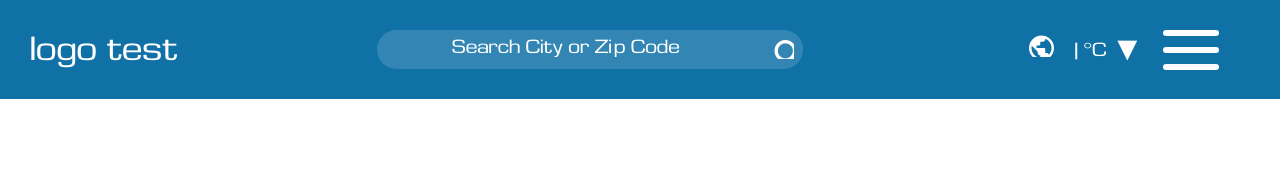
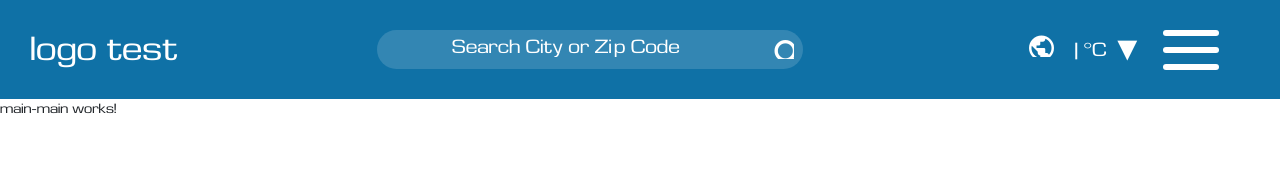
Before and after one commit to MatinKHD/WeatherAPI, an Angular app: page /weather in a window 1280 px wide. Shown: the top 189 px of the page. Built offline with nearby package versions, Linux system fonts and the light colour scheme.

Commit message:
create main-main component

```diff
--- /dev/null
+++ b/src/app/weather/main-main/main-main.component.html
@@ -0,0 +1 @@
+<p>main-main works!</p>
--- /dev/null
+++ b/src/app/weather/main-main/main-main.component.ts
@@ -0,0 +1,16 @@
+import {Component, OnInit} from '@angular/core';
+
+@Component({
+  selector: 'app-main-main',
+  templateUrl: './main-main.component.html',
+  styleUrls: ['./main-main.component.scss']
+})
+export class MainMainComponent implements OnInit {
+
+  constructor() {
+  }
+
+  ngOnInit(): void {
+  }
+
+}
--- a/src/app/weather/weather.component.html
+++ b/src/app/weather/weather.component.html
@@ -9,5 +9,5 @@
   <ng-container *ngIf="my">
     <app-main *ngIf="!loading" [cityNameForMain]="cityNameForWeather"></app-main>
   </ng-container>
-
+    <app-main-main></app-main-main>
 </div>
--- a/src/app/weather/weather.module.ts
+++ b/src/app/weather/weather.module.ts
@@ -17,13 +17,15 @@ import {MainComponent} from './main/main.component';
 import {WeatherService} from "./services/weather.service";
 import {HttpClientModule} from "@angular/common/http";
 import {SharedService} from "./services/shared.service";
+import {MainMainComponent} from './main-main/main-main.component';
 
 
 @NgModule({
   declarations: [
     WeatherComponent,
     NavbarComponent,
-    MainComponent
+    MainComponent,
+    MainMainComponent
   ],
   imports: [
     CommonModule,
```
Also changed, not shown: src/app/weather/main-main/main-main.component.scss (added), 1 other file (tests, documents, lock files or other folders).
